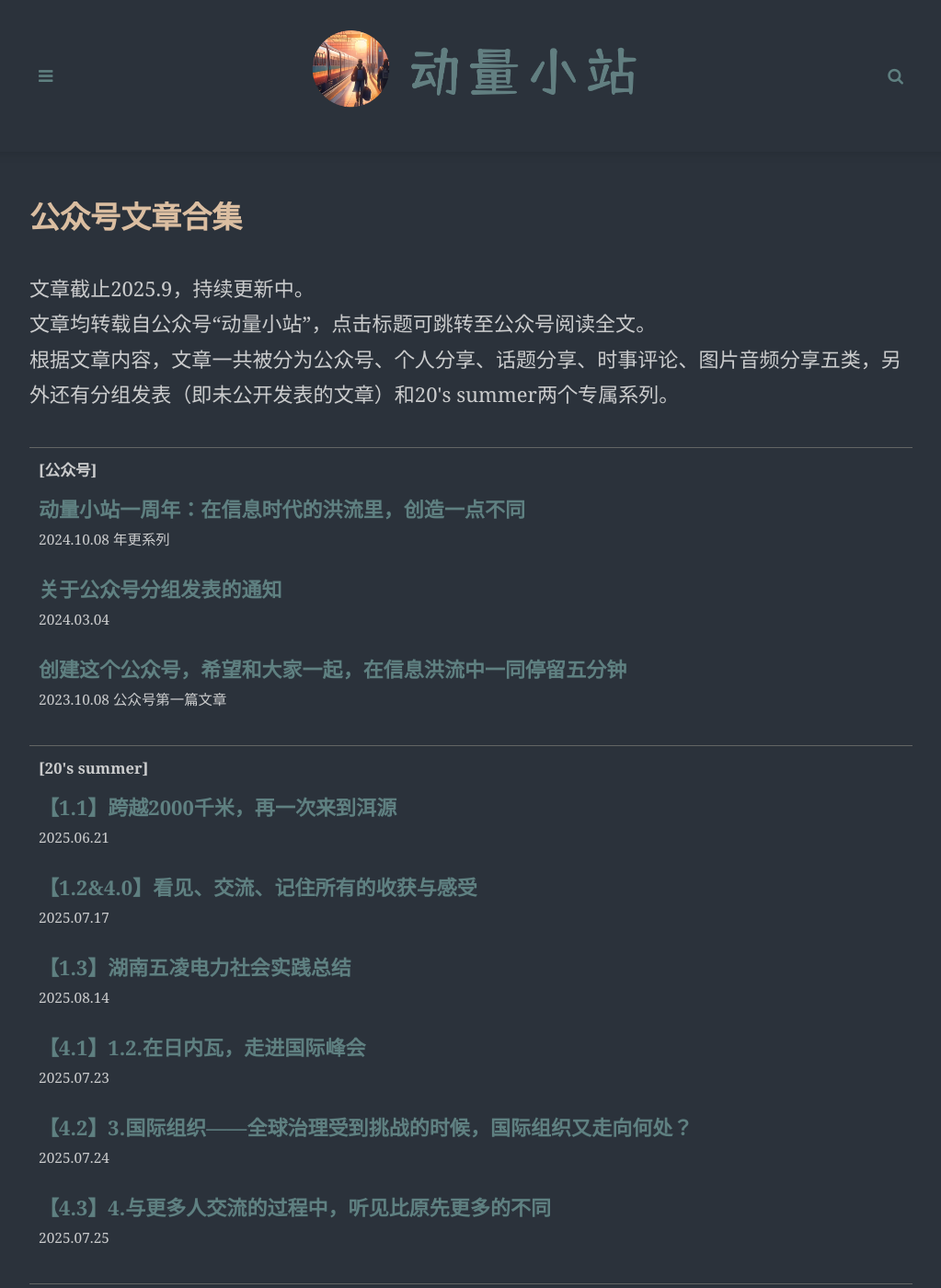
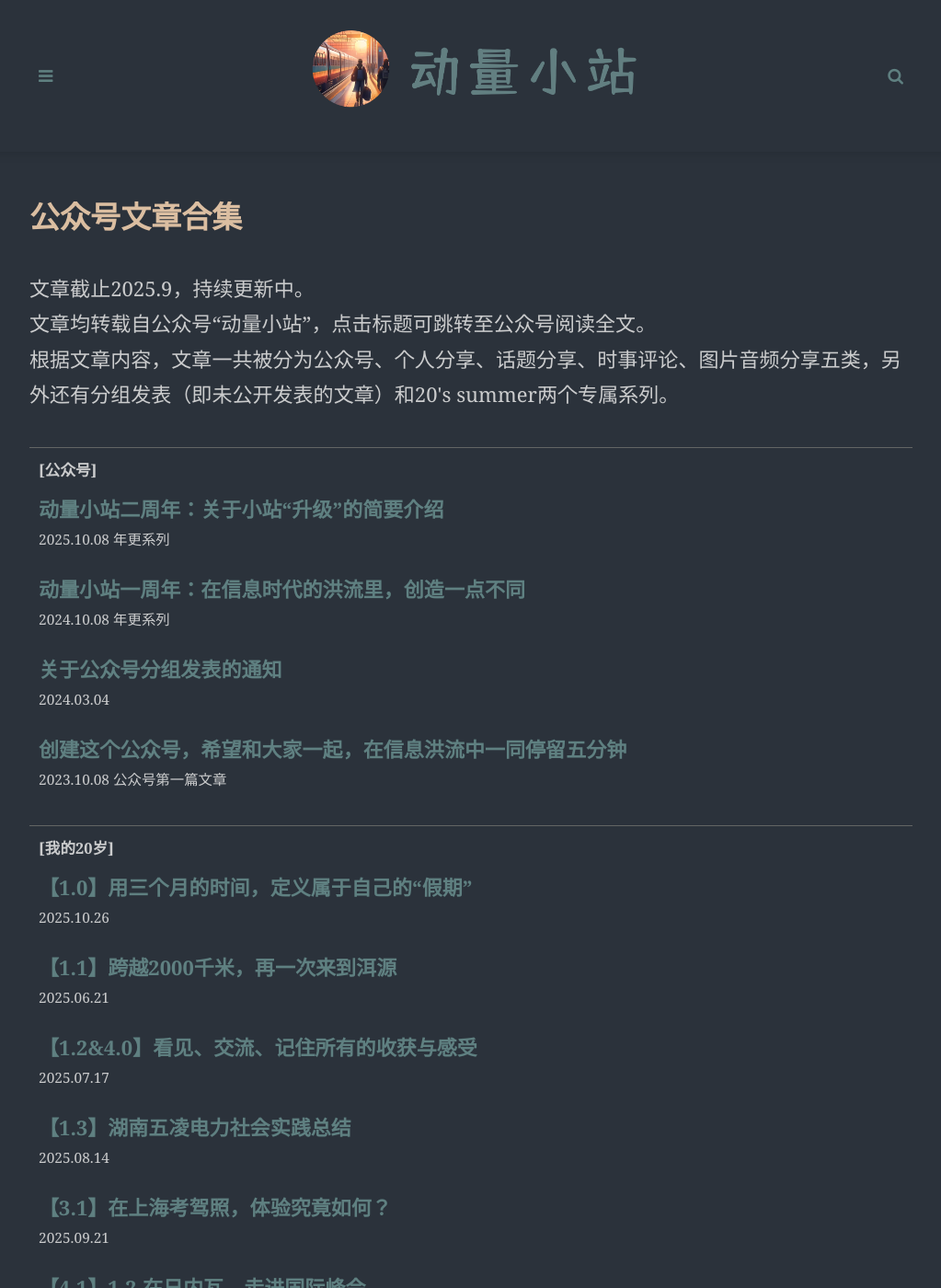
Before and after one commit to Lin-Donge/Lin-Donge.github.io, a Jekyll site: the page built from _pages/article.html, in a window 1280 px wide and 1400 px high. Shown: the whole window at 92% size, without its empty margins (128-1151 px from the left). Built offline with Jekyll 4.4.1, drawn with Linux system fonts in a browser that asks for light colours; some web fonts are replaced.

Commit message:
更新公众号原创文章数为55；更新sitemap.xml中的最后修改时间，2025.12.1文章更新

```diff
--- a/_pages/account.html
+++ b/_pages/account.html
@@ -47,7 +47,7 @@
 	<div class="data-display" style="display: flex; justify-content: space-between; margin-bottom: 15px;">
     <div class="data-item" style="flex: 1; text-align: center; padding: 2px; background: var(--grey5); border-radius: 5px;">
         <h3 style="font-size: 24px;">公众号原创文章数</h3>
-        <p style="font-size: 24px;">52</p>
+        <p style="font-size: 24px;">55</p>
     </div>
     <div class="data-item" style="flex: 1; text-align: center; padding: 2px; background: var(--grey5); border-radius: 5px; margin: 0 10px;">
         <h3 style="font-size: 24px;">Markdown文章数</h3>
--- a/markdowns/wechat.md
+++ b/markdowns/wechat.md
@@ -1,13 +1,16 @@
+[公众号] | 动量小站二周年：关于小站“升级”的简要介绍 | https://mp.weixin.qq.com/s/GWnSQ4md6dqFxfAwXcPzKA | 2025.10.08 年更系列
 [公众号] | 动量小站一周年：在信息时代的洪流里，创造一点不同 | https://mp.weixin.qq.com/s/_WJkbARmm_hG3VObVGxnZA | 2024.10.08 年更系列
 [公众号] | 关于公众号分组发表的通知 | https://mp.weixin.qq.com/s/989HtN_Un9OInSFur1Tg8A | 2024.03.04
 [公众号] | 创建这个公众号，希望和大家一起，在信息洪流中一同停留五分钟 | https://mp.weixin.qq.com/s/KKvcKwBD0C97plFDDmHWiA | 2023.10.08 公众号第一篇文章
 
-[20's summer] | 【1.1】跨越2000千米，再一次来到洱源 | https://mp.weixin.qq.com/s/L1xv5pkUW1jmmp4yhnMnKQ | 2025.06.21
-[20's summer] | 【1.2&4.0】看见、交流、记住所有的收获与感受 | https://mp.weixin.qq.com/s/0m6x1Qoe-qq05OQEefzI9g | 2025.07.17
-[20's summer] | 【1.3】湖南五凌电力社会实践总结 | https://mp.weixin.qq.com/s/qN4bziCe0mcVFnXKRCmqhw | 2025.08.14
-[20's summer] | 【4.1】1.2.在日内瓦，走进国际峰会 | https://mp.weixin.qq.com/s/hRhY1GVR56XYzXKfWErTrA | 2025.07.23
-[20's summer] | 【4.2】3.国际组织——全球治理受到挑战的时候，国际组织又走向何处？ | https://mp.weixin.qq.com/s/BOEWMGXSyNfKz-Yz0Az-mw | 2025.07.24
-[20's summer] | 【4.3】4.与更多人交流的过程中，听见比原先更多的不同 | https://mp.weixin.qq.com/s/aK_RSCHABvP4GE7q1LBI5w | 2025.07.25
+[我的20岁] | 【1.0】用三个月的时间，定义属于自己的“假期” | https://mp.weixin.qq.com/s/uKihs-TL6n8KBZWMyhStlA | 2025.10.26
+[我的20岁] | 【1.1】跨越2000千米，再一次来到洱源 | https://mp.weixin.qq.com/s/L1xv5pkUW1jmmp4yhnMnKQ | 2025.06.21
+[我的20岁] | 【1.2&4.0】看见、交流、记住所有的收获与感受 | https://mp.weixin.qq.com/s/0m6x1Qoe-qq05OQEefzI9g | 2025.07.17
+[我的20岁] | 【1.3】湖南五凌电力社会实践总结 | https://mp.weixin.qq.com/s/qN4bziCe0mcVFnXKRCmqhw | 2025.08.14
+[我的20岁] | 【3.1】在上海考驾照，体验究竟如何？ | https://mp.weixin.qq.com/s/X_lGlPb6y7z4VVBZNX-Rdg | 2025.09.21
+[我的20岁] | 【4.1】1.2.在日内瓦，走进国际峰会 | https://mp.weixin.qq.com/s/hRhY1GVR56XYzXKfWErTrA | 2025.07.23
+[我的20岁] | 【4.2】3.国际组织——全球治理受到挑战的时候，国际组织又走向何处？ | https://mp.weixin.qq.com/s/BOEWMGXSyNfKz-Yz0Az-mw | 2025.07.24
+[我的20岁] | 【4.3】4.与更多人交流的过程中，听见比原先更多的不同 | https://mp.weixin.qq.com/s/aK_RSCHABvP4GE7q1LBI5w | 2025.07.25
 
 [个人分享] | 随笔：“活着”、面试与个人的局限 | https://mp.weixin.qq.com/s/CFnL_dG8i04jDMnwGK3Z3w | 2025.03.24
 [个人分享] | 一点学期结束的小随笔 | https://mp.weixin.qq.com/s/49cbYROvcfsrlkl89ElWiw | 2025.01.28
```
Also changed, not shown: 4 other files.
